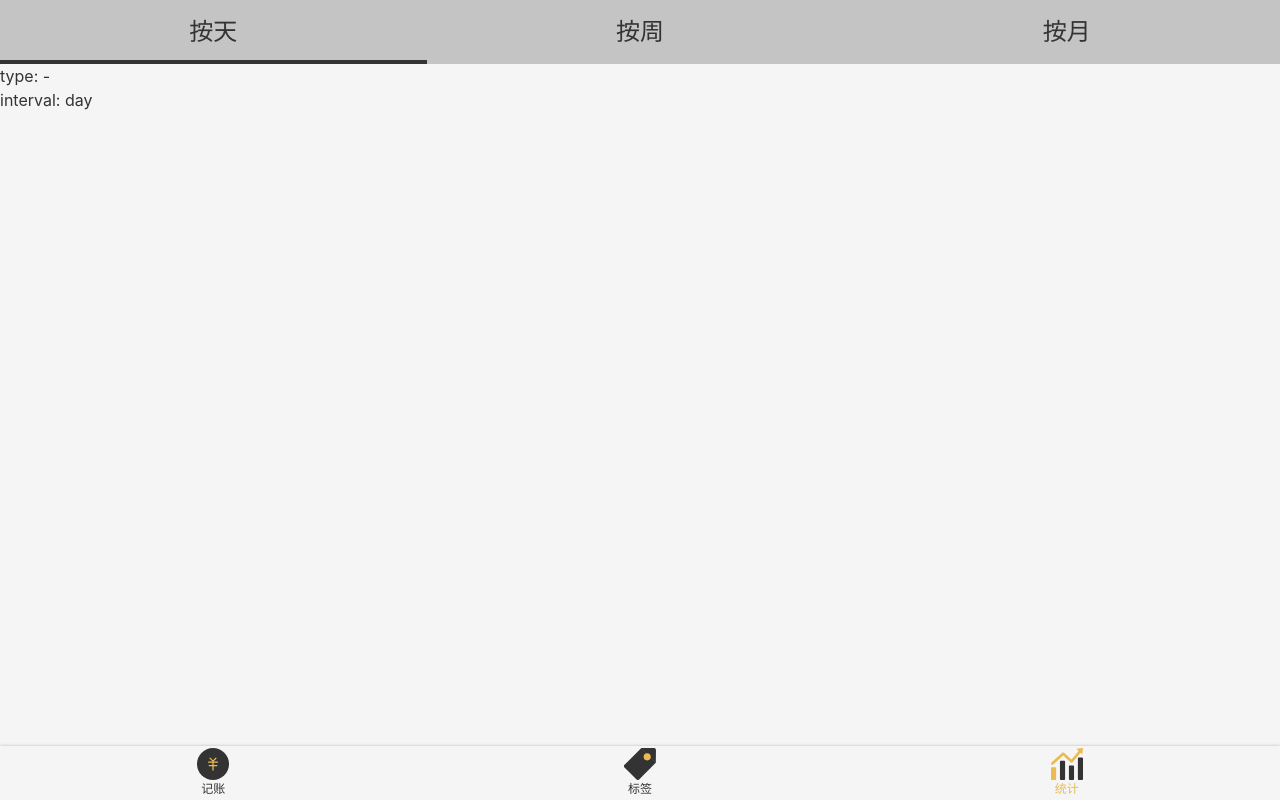
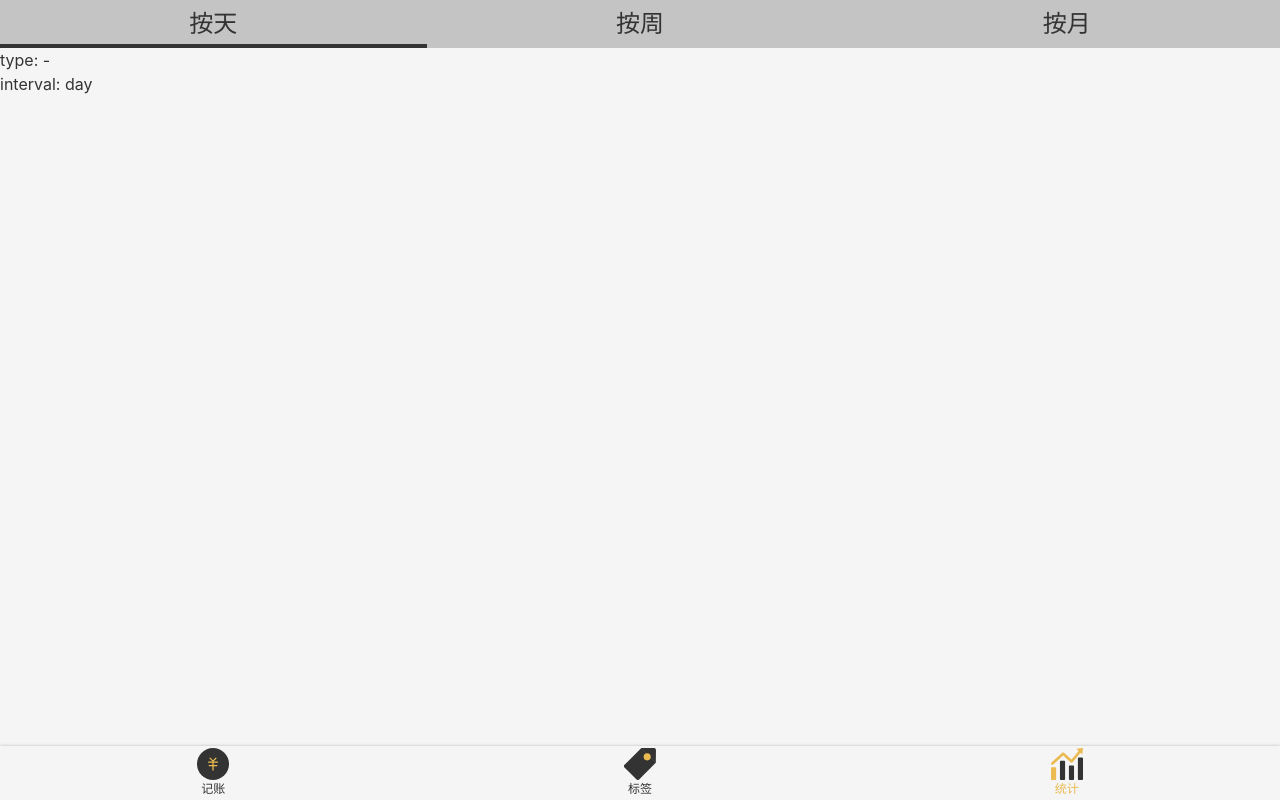
Before and after one commit to loomou/lemonice-morney, a Vue app: page /#/statistics in a window 1280 px wide. Built offline with nearby package versions, Linux system fonts and the light colour scheme.

Commit message:
更新CSS

```diff
--- a/src/components/Tabs.vue
+++ b/src/components/Tabs.vue
@@ -1,9 +1,10 @@
 <template>
-  <ul class="tabs">
+  <ul class="tabs" :class="{[classPrefix+'-tabs']: classPrefix}">
     <li v-for="item in dataSource"
         :key="item.value"
         @click="select(item)"
         :class="liClass(item)"
+        class="tabs-item"
     >
       {{item.text}}
     </li>
@@ -42,7 +43,7 @@
     text-align: center;
     font-size: 24px;
 
-    > li {
+    &-item {
       width: 50%;
       /*line-height: 64px;*/
       height: 64px;
--- a/src/views/Money.vue
+++ b/src/views/Money.vue
@@ -1,7 +1,6 @@
 <template>
   <Layout class-prefix="layout">
     <NumberPad :value.sync="record.amount" @submit="saveRecord"/>
-<!--    <Types :value.sync="record.type"/>-->
     <Tabs :data-source="recordTypeList"
           :value.sync="record.type"
     />
--- a/src/views/Statistics.vue
+++ b/src/views/Statistics.vue
@@ -38,4 +38,7 @@
       }
     }
   }
+  ::v-deep .interval-tabs-item {
+    height: 48px;
+  }
 </style>
```
